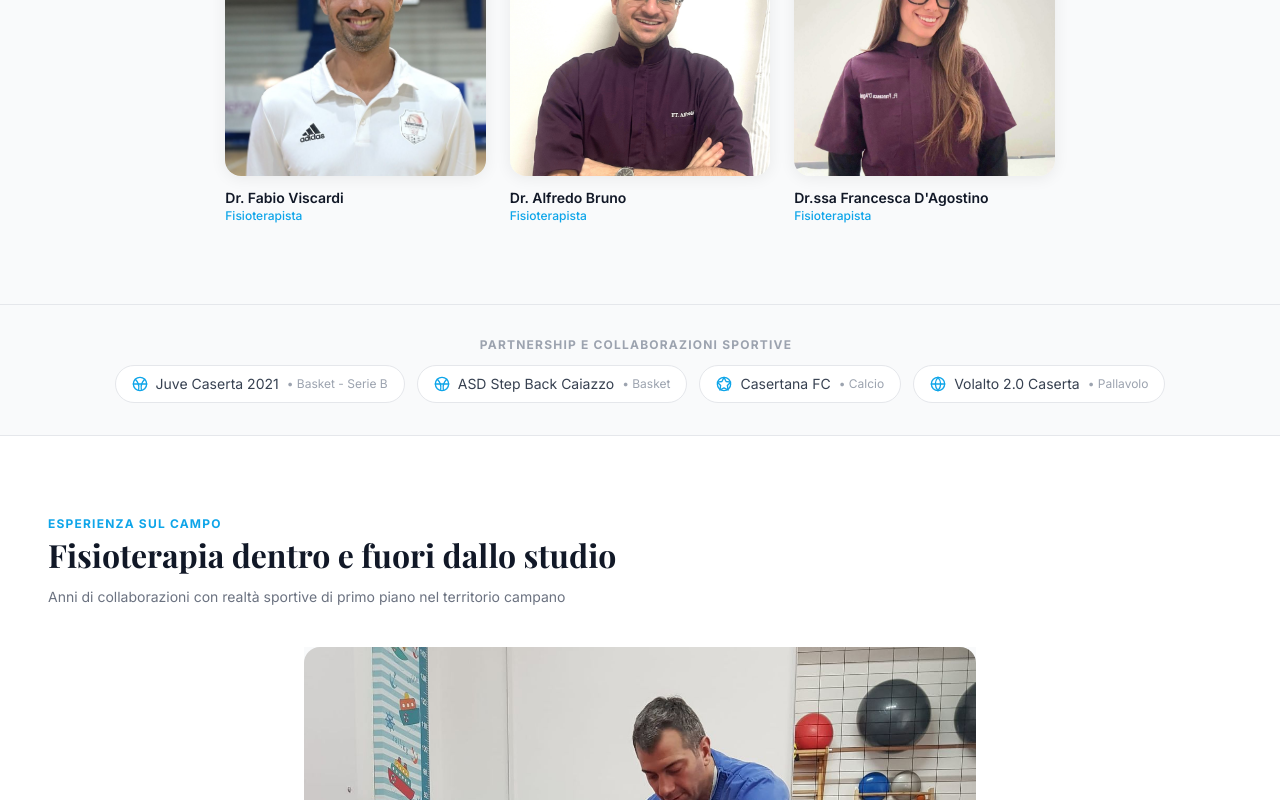
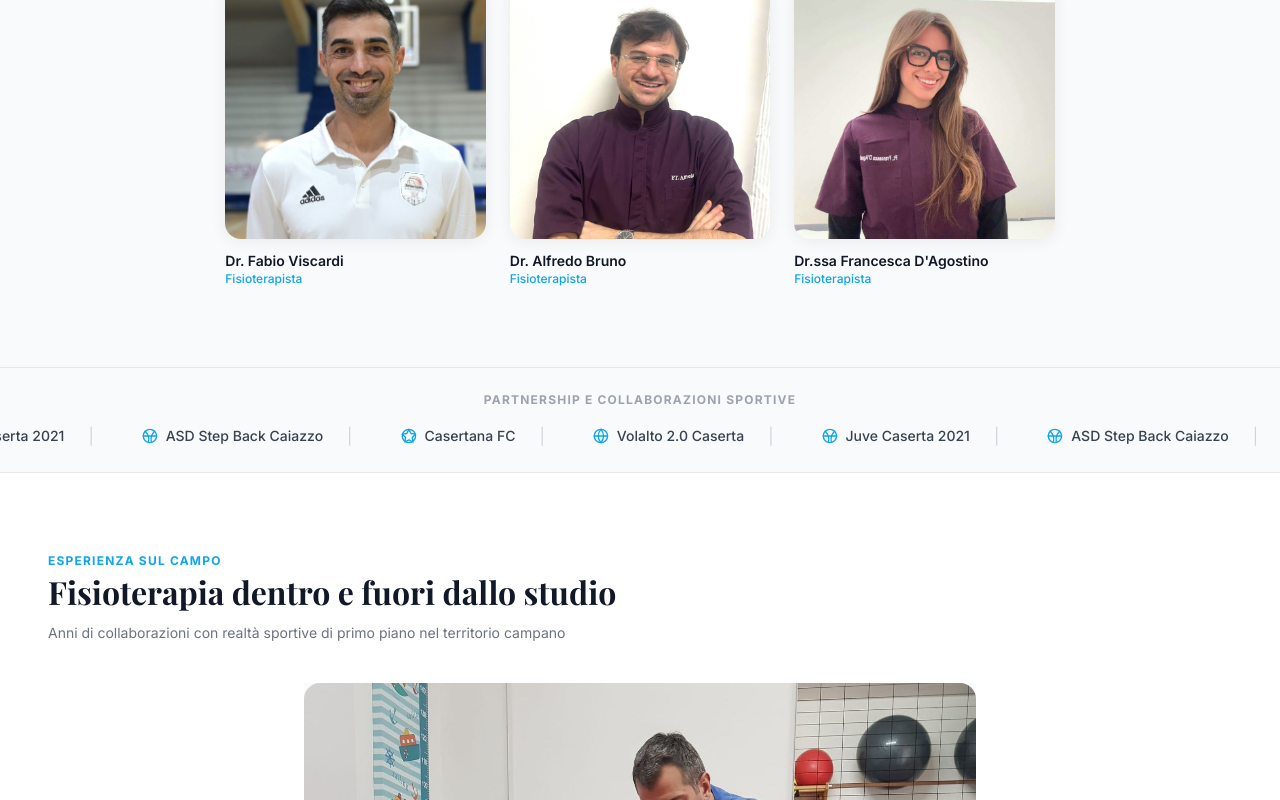
Before and after one commit to roxyle/fisioterapia, a Next.js app: page /chi-siamo in a window 1280 px wide. Shown: the part 1325-2125 px from the top of the page. Built offline with nearby package versions, Linux system fonts and the light colour scheme.

Commit message:
fix: overflow cta button and pills partnership. perf: optimized partnership, deleted pills and added marquee

```diff
--- a/src/app/globals.css
+++ b/src/app/globals.css
@@ -62,7 +62,9 @@
   }
 }
 
-
+.marquee-track {
+    animation: marquee 18s linear infinite;
+}
 
 
 /* :root {
--- a/src/components/layout/Navbar.tsx
+++ b/src/components/layout/Navbar.tsx
@@ -139,7 +139,7 @@ export function Navbar() {
                     bg-brand py-3 rounded-xl
                     text-white font-semibold'>
                         <PhoneIcon/>
-                        Chiama ora &bull; {ourContact.telephone}
+                        Chiama ora!
                     </a>
                 </div>
             </nav>
--- a/src/components/sections/ChiSiamoPage.tsx
+++ b/src/components/sections/ChiSiamoPage.tsx
@@ -8,7 +8,7 @@ import {Partnership} from '@/components/sections/Partnership'
 
 
 function Intro() {
-    const paragrafo = paragrafiSeo.find(paragrafo => paragrafo.id === '/About')
+    const paragrafo = paragrafiSeo.find(paragrafo => paragrafo.id === '/chi-siamo')
 
     return (
         <section className='section-padding bg-white'>
@@ -98,48 +98,6 @@ function ParagrafoSeo() {
     )
 }
 
-// function EsperienzaProfessionale(){
-//     return(
-//         <section className='section-padding bg-white'>
-//             <div className='container-main'>
-//                 <div className='max-w-2xl mb-10'>
-//                     <SectionHeader label='Esperienza sul campo' title='Fisioterapia dentro e fuori dallo studio' sub='Anni di collaborazioni con realtà sportive di primo piano nel territorio campano.'
-//                     />
-//                 </div>
-
-//                 <div className='grid grid-cols-2 sm:grid-cols-3 lg:grid-cols-4 gap-3'>
-//                     {
-//                         espProf.map(
-//                             foto => (
-//                                 <div key={foto.id} className='relative aspect-square rounded-xl overflow-hidden group'>
-//                                     <Image fill src={foto.image} alt={foto.testo}
-//                                         className='object-cover object-center
-//                                         transition-transform duration-300 group-hover:scale-105'
-//                                         sizes='(max-width:640px) 50vw,
-//                                         (max-width:1024px) 33vw,
-//                                         25vw'
-//                                     />
-//                                     <div className='absolute inset-0 bg-sky-950/0 group-hover:bg-sky-950/40
-//                                     transition-colors duration-300 flex items-end p-3'>
-//                                         <p className='text-white text-xs font-semibold
-//                                         opacity-0 group-hover:opacity-100 transition-opacity duration-300'>
-//                                             {foto.testo}
-//                                         </p>
-//                                     </div>
-//                                 </div>
-//                             )
-//                         )
-//                     }
-//                 </div>
-//             </div>
-//         </section>
-//     )
-// }
-
-// ---- sezione partnership ----
-// TODO: in attesa di conferma dal cliente sulle partnership attive
-// {/* <Partnership /> */}
-
 
 
 export function ChiSiamoPage() {
--- a/src/components/sections/Partnership.tsx
+++ b/src/components/sections/Partnership.tsx
@@ -1,5 +1,6 @@
 import {partnership} from '@/constants/data'
 import {SectionHeader} from '@/components/ui/SectionHeader'
+import { PartnershipItem } from '@/constants/types'
 
 function BasketballIcon() {
     return (
@@ -38,41 +39,40 @@ function VolleyballIcon() {
     )
 }
 
-function SportIcon({ sport }: { sport: string }) {
+function SportIcon({sport}: {sport: string}) {
     if (sport.toLowerCase().includes('calcio')) return <SoccerIcon />
     if (sport.toLowerCase().includes('pallavolo')) return <VolleyballIcon />
     return <BasketballIcon />
 }
 
+function PartnerCard({p}: {p: PartnershipItem}){
+    return(
+        <span className='flex items-center gap-2 px-6'>
+            <SportIcon sport={p.sport}/>
+            <span className='text-sm font-medium text-gray-700 whitespace-nowrap'>
+                {p.nome}
+            </span>
+            <span className='text-gray-300 ml-4'>|</span>
+        </span>
+    )
+}
+
 export function Partnership() {
+    const items= Array(32).fill(partnership).flat()
     return (
-        <section className='py-8 bg-gray-50 border-y border-gray-200'>
-            <div className='container-main'>
-                <div className='flex flex-col flex-wrap items-center gap-3'>
-                    <p className='text-xs font-bold tracking-widest uppercase
-                    text-gray-400 mr-2'>
-                        Partnership e Collaborazioni sportive
-                    </p>
-                    <div className='flex gap-3'>
-                        {
-                            partnership.map(
-                                p => (
-                                    <div key={p.id}
-                                        className='flex items-center gap-2
-                                        bg-white border border-gray-200 rounded-full
-                                        px-4 py-2'>
-                                        <SportIcon sport={p.sport} />
-                                        <span className='text-sm text-gray-700'>
-                                            {p.nome}
-                                        </span>
-                                        <span className='text-xs text-gray-400'>
-                                            &bull; {p.sport}
-                                        </span>
-                                    </div>
-                                )
+        <section className='py-6 bg-gray-50 border-y border-gray-200 overflow-hidden'>
+            <p className='text-xs font-bold tracking-widest uppercase text-gray-400 text-center mb-4'>
+                Partnership e Collaborazioni sportive
+            </p>
+            <div className='relative'>
+                <div className='flex animate-marquee'>
+                    {
+                        items.map(
+                            (partnership, index) => (
+                                <PartnerCard key={index} p={partnership}/>
                             )
-                        }
-                    </div>
+                        )
+                    }
                 </div>
             </div>
         </section>
--- a/src/constants/data.ts
+++ b/src/constants/data.ts
@@ -10,7 +10,7 @@ import type {
     TrustItem,
     SliderImage,
     FaqItem,
-    Partnership,
+    PartnershipItem,
 } from "./types";
 
 export const ourContact: Contacts = {
@@ -211,7 +211,12 @@ export const paragrafiSeo: ParagrafoSeo[] = [
         id: "/Contatti",
         titolo: "Fisioterapia, Osteopatia e Fisiokinesiterapia a Caserta",
         testo: "Se stai cercando un fisioterapista a Caserta, non esitare a contattare lo studio Fisioterapia Bruno. Situato nel cuore della città, lo studio è facilmente raggiungibile e pronto ad accoglierti con trattamenti fisioterapici personalizzati. Che tu abbia bisogno di riabilitazione sportiva, fisioterapia ortopedica o trattamenti osteopatici, il nostro team di esperti è a tua disposizione per aiutarti a recuperare il benessere fisico e migliorare la qualità della tua vita. Compila il modulo per richiedere un incontro con l'osteopata esperto e valutare i percorsi di riabilitazione sportiva. Prenota una visita oggi stesso e scopri come possiamo aiutarti a ritrovare la forma fisica ideale."
-    }
+    },
+    {
+    id: '/chi-siamo',
+    titolo: 'Lo staff di Fisioterapia Bruno: esperienza e passione per la riabilitazione',
+    testo: "Il team dello studio Fisioterapia Bruno a Caserta è composto da sette fisioterapisti laureati e un medico chirurgo ortopedico, tutti accomunati da una lunga esperienza clinica e da una costante formazione professionale. Oltre all'attività ambulatoriale, lo studio è da anni il punto di riferimento per società sportive del territorio campano, collaborando con realtà come la Juve Caserta 2021 in Serie B di basket, la Casertana FC e la Volalto 2.0 Caserta. Questa doppia competenza, clinica e sportiva, permette allo staff di affrontare con precisione sia le patologie muscolo-scheletriche quotidiane che gli infortuni di atleti professionisti e amatoriali."
+}
 ]
 
 
@@ -625,7 +630,7 @@ export const trustItems: TrustItem[] = [
 ]
 
 
-export const partnership: Partnership[] = [
+export const partnership: PartnershipItem[] = [
     {
         id: 'juve-caserta',
         nome: 'Juve Caserta 2021',
--- a/src/constants/types.ts
+++ b/src/constants/types.ts
@@ -103,7 +103,7 @@ export type ContactFormData= {
 }
 
 
-export type Partnership= {
+export type PartnershipItem= {
     id: string,
     nome: string,
     sport: string,
--- a/tailwind.config.ts
+++ b/tailwind.config.ts
@@ -8,21 +8,16 @@ const config: Config = {
   ],
   theme: {
     extend: {
+
       backgroundImage: {
         'hero-pattern1': "url('/fisio6.jpg')",
         'hero-pattern2': "url('/fisio8.jpg')",
         'terapie-pattern':"url('/Fisio1921.jpg')",
         'terapie-strum-pattern':"url('/Fisiok6.jpg')",
-
       },
-      // backgroundPosition: {
-      //   'custom': '35% 50%',
-      // },
       colors: {
-
         background: "var(--background)",
         foreground: "var(--foreground)",
-
         sky: {
             50:  '#f0f9ff',
             100: '#e0f2fe',
@@ -35,7 +30,6 @@ const config: Config = {
             800: '#075985',
             900: '#0c4a6e',
           },
-
           brand: {
             DEFAULT:'#0ea5e9',
             dark:'#0284c7',
@@ -44,64 +38,57 @@ const config: Config = {
             pale: '#f0f9ff',
           },
       },
-
       fontFamily: {
         sans:['var(--font-inter)','system-ui','sans-serif'],
         display:['var(--font-playfair)','Georgia','serif'],
       },
-
       fontSize: {
         'display-xl': ['clamp(2rem, 5.5vw, 4.5rem)', { lineHeight: '1.1' }],
         'display-lg': ['clamp(1.75rem, 4vw, 3.5rem)', { lineHeight: '1.15' }],
         'display-md': ['clamp(1.375rem, 2.5vw, 2.5rem)', { lineHeight: '1.2' }],
       },
-
       spacing: {
         'section': '5rem',
         'section-sm': '3rem',
       },
-
       borderRadius: {
         'xl':  '0.75rem',
         '2xl': '1rem',
         '3xl': '1.5rem',
       },
-
       boxShadow: {
         'card':'0 2px 16px rgba(0,0,0,0.07)',
         'card-lg':'0 4px 32px rgba(0,0,0,0.10)',
         'sky':'0 4px 20px rgba(14,165,233,0.30)',
         'sky-glow': '0 4px 20px rgba(14, 165, 233, 0.12)',
       },
-
       keyframes: {
         fadeUp: {
-
           '0%': {
             opacity: '0',
             transform: 'translateY(18px)'
           },
-
           '100%': {
             opacity: '1',
             transform: 'translateY(0)'
           }
-
         },
-
         fadeIn: {
           '0%': { opacity: '0' },
           '100%': { opacity: '1' },
-        }
-
+        },
+        marquee: {
+          '0%': { transform: 'translateX(0%)' },
+          '100%': { transform: 'translateX(-25%)' },
+        },
       },
-
       animation: {
         'fade-up':'fadeUp 0.5s ease both',
         'fade-up-slow':'fadeUp 0.6s ease 0.15s both',
         'fade-in':'fadeIn 0.4s ease both',
+        'marquee': 'marquee 18s linear infinite',
+        'marquee-slow': 'marquee 36s linear infinite',
       },
-
     },
   },
   plugins: [],
```
Also changed, not shown: 1 other file (tests, documents, lock files or other folders).
